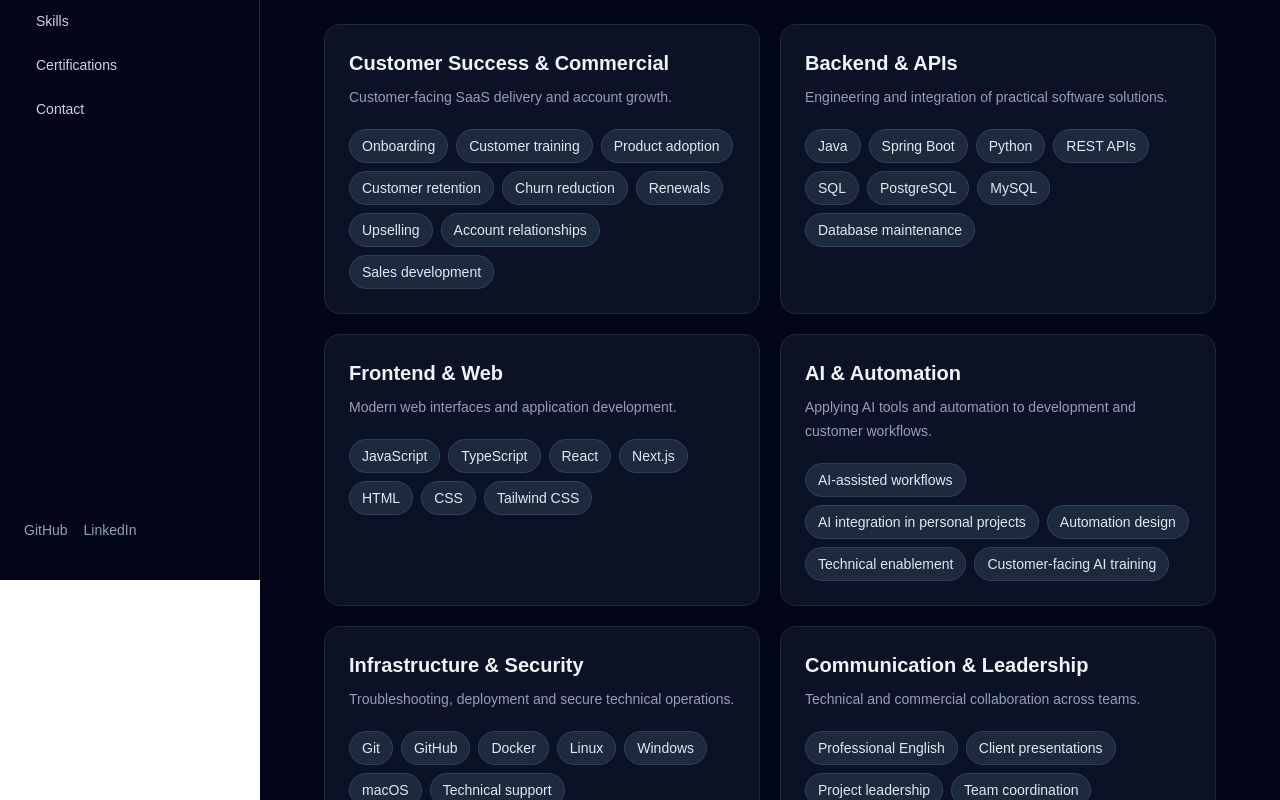
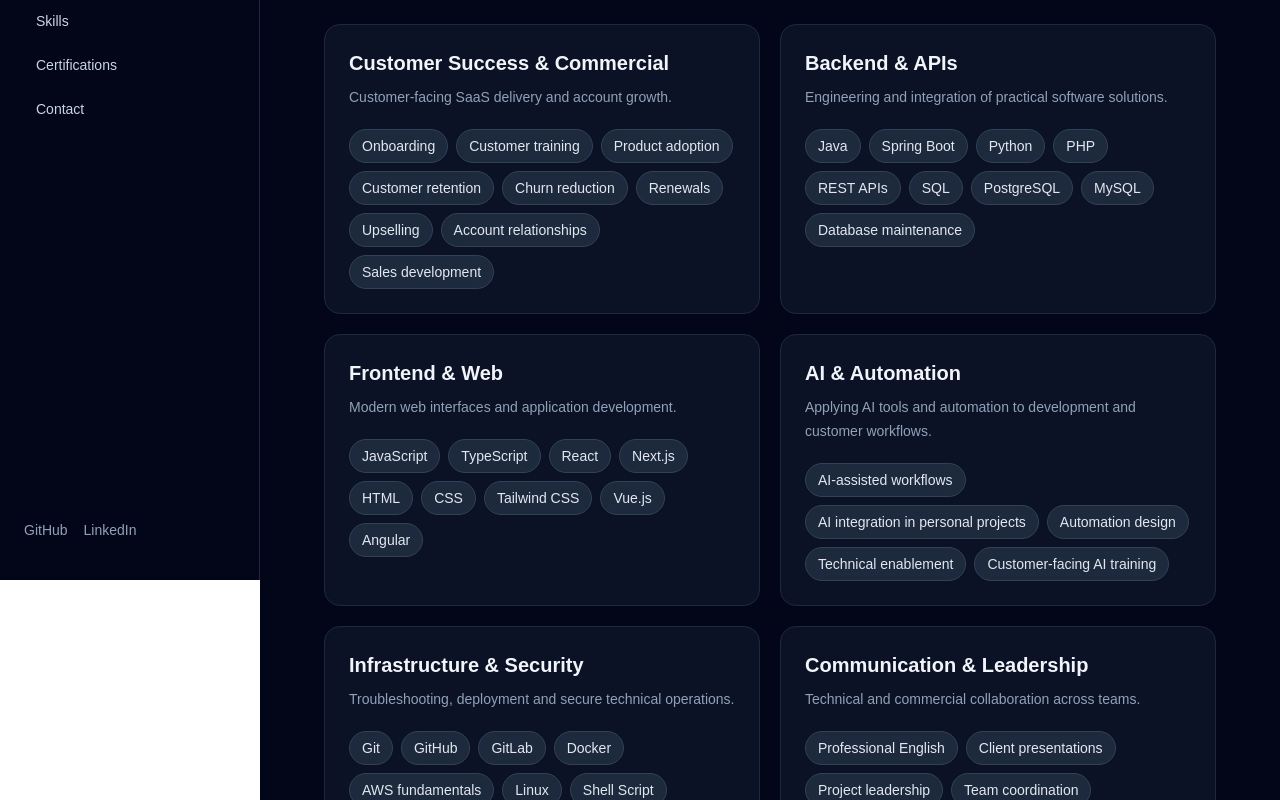
Before and after one commit to PauloSouza123/Portf-lio, a Next.js app: page /main/skills in a window 1280 px wide. Shown: the part 220-1020 px from the top of the page. Built offline with nearby package versions, Linux system fonts and the light colour scheme.

Commit message:
feat: restore relevant legacy technical skills from the old portfolio

```diff
--- a/src/app/main/skills/page.tsx
+++ b/src/app/main/skills/page.tsx
@@ -9,12 +9,12 @@ const skillGroups = [
   {
     heading: "Backend & APIs",
     summary: "Engineering and integration of practical software solutions.",
-    skills: ["Java", "Spring Boot", "Python", "REST APIs", "SQL", "PostgreSQL", "MySQL", "Database maintenance"],
+    skills: ["Java", "Spring Boot", "Python", "PHP", "REST APIs", "SQL", "PostgreSQL", "MySQL", "Database maintenance"],
   },
   {
     heading: "Frontend & Web",
     summary: "Modern web interfaces and application development.",
-    skills: ["JavaScript", "TypeScript", "React", "Next.js", "HTML", "CSS", "Tailwind CSS"],
+    skills: ["JavaScript", "TypeScript", "React", "Next.js", "HTML", "CSS", "Tailwind CSS", "Vue.js", "Angular"],
   },
   {
     heading: "AI & Automation",
@@ -24,7 +24,7 @@ const skillGroups = [
   {
     heading: "Infrastructure & Security",
     summary: "Troubleshooting, deployment and secure technical operations.",
-    skills: ["Git", "GitHub", "Docker", "Linux", "Windows", "macOS", "Technical support", "Cybersecurity fundamentals"],
+    skills: ["Git", "GitHub", "GitLab", "Docker", "AWS fundamentals", "Linux", "Shell Script", "Windows", "macOS", "Nmap", "Wireshark", "Burp Suite", "Technical support", "Cybersecurity fundamentals"],
   },
   {
     heading: "Communication & Leadership",
```
